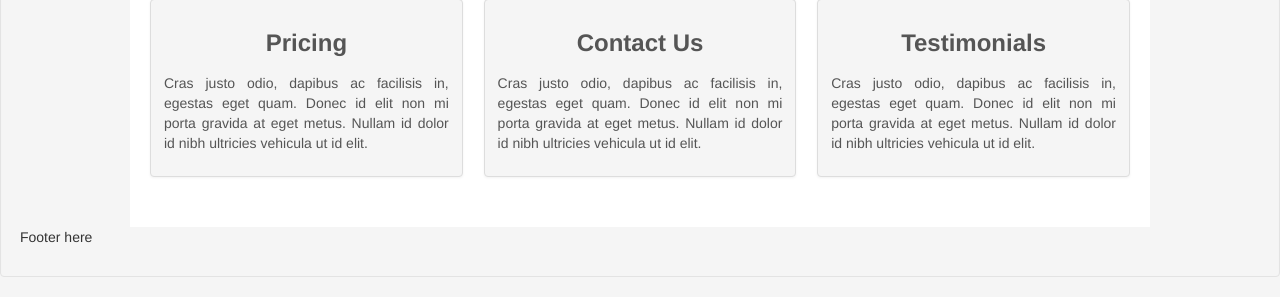
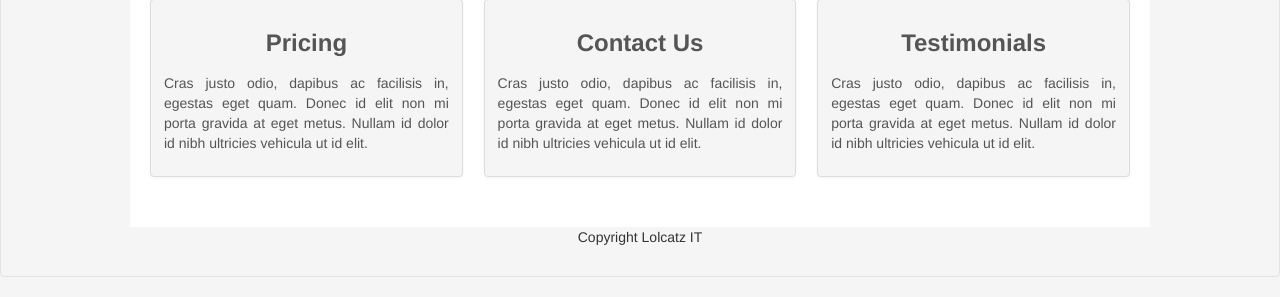
Before and after one commit to bidhanvaidya/Tutablr, a Django app: template templates/index.html in a window 1280 px wide. Shown: the part 503-800 px from the top of the page. Run offline with Django 3.2, Linux system fonts and the light colour scheme; the template is opened without the code that fills it, so the values that code supplies are empty, except form fields; tables that the repository leaves empty hold one stand-in row (values such as "Sample post"); grey boxes labelled with a size stand in for pictures from a placeholder-image service; form fields are guessed from the names that the template uses; parts of the project's set-up code (start-up, migrations or seed data) failed here and were passed over; some libraries are stand-ins or nearby versions.

Commit message:
fixed the home page template

```diff
--- a/templates/base.html
+++ b/templates/base.html
@@ -41,9 +41,9 @@
                     </div>
         </div>
         <footer class="footer">
-            <div id="footer">
+            <div class="container">
                 {% block footer %}
-                <p>Footer here</p>
+                <p id="footer-text">Copyright Lolcatz IT</p>
                 {% endblock %}
             </div>
         </footer>
--- a/templates/index.html
+++ b/templates/index.html
@@ -56,7 +56,7 @@
 {% endblock %}
 
 {% block top-form %}
-
+    {% load widget_tweaks %}
     <form id="login-form"  class="form span3 offset6" method="post" action="/test">{% csrf_token %}
         {% if user.is_authenticated %}
             <div id="logged-in-text">
@@ -65,8 +65,8 @@
             </div>
         {% else %}
             <div id="login-input">
-                   {{ form.username }}
-                   {{ form.password }}
+                    {{ form.username|append_attr:"class:input-small"|append_attr:"placeholder:Username" }}
+                    {{ form.password|append_attr:"class:input-small"|append_attr:"placeholder:Password" }}
             </div>
           <input id="login-btn" type="submit" value="{% trans 'Log in' %}" />
           <input type="hidden" name="next" value="{{ next }}" />
--- a/tutablr/settings.py
+++ b/tutablr/settings.py
@@ -134,6 +134,7 @@ INSTALLED_APPS = (
     'django.contrib.admin',
     'south',
     'dajaxice',
+    'widget_tweaks',
     # Uncomment the next line to enable admin documentation:
     # 'django.contrib.admindocs',
 )
--- a/tutablr_app/static/tutablr/css/general.css
+++ b/tutablr_app/static/tutablr/css/general.css
@@ -76,6 +76,11 @@ h3.home-caption {
 	text-align:center;
 }
 
+#footer-text {
+	text-align: center;
+
+}
+
 
 p {
 	text-align:justify;
```
Also changed, not shown: README.txt, tutablr/database.db.
